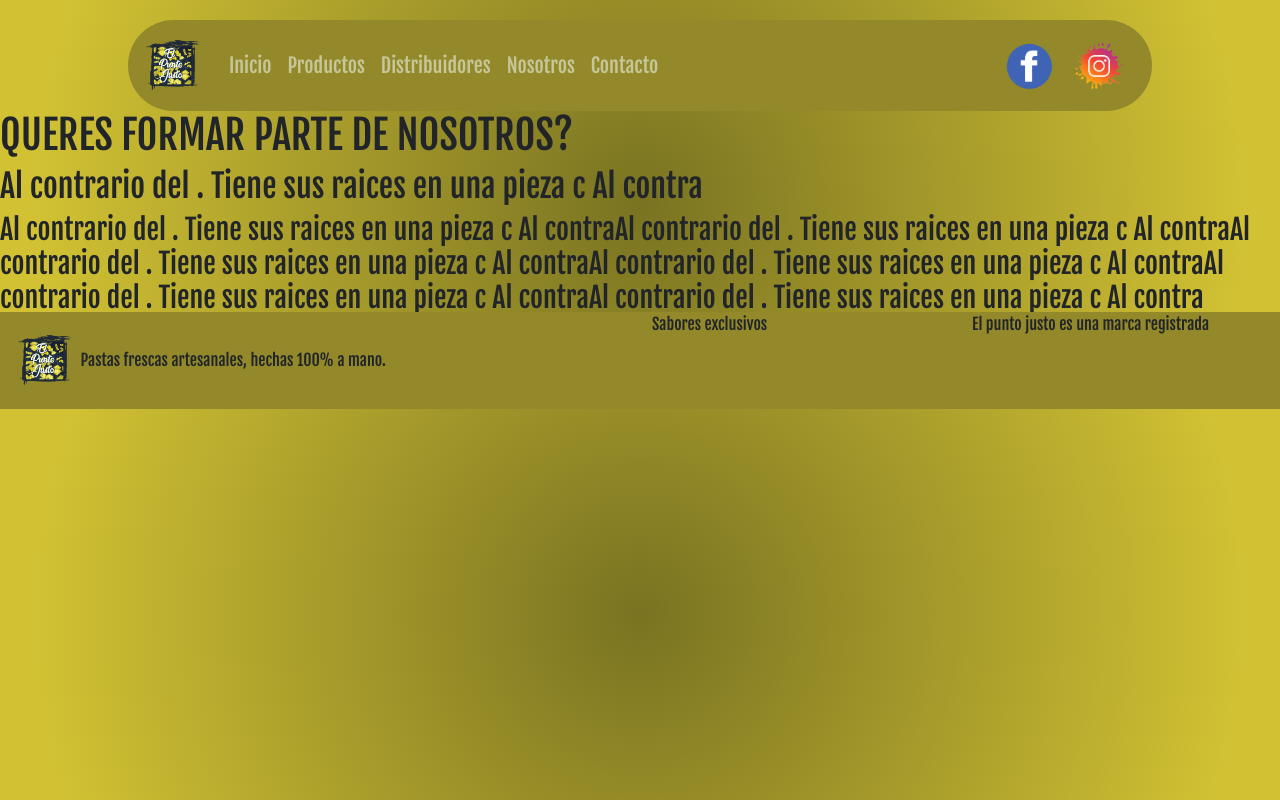
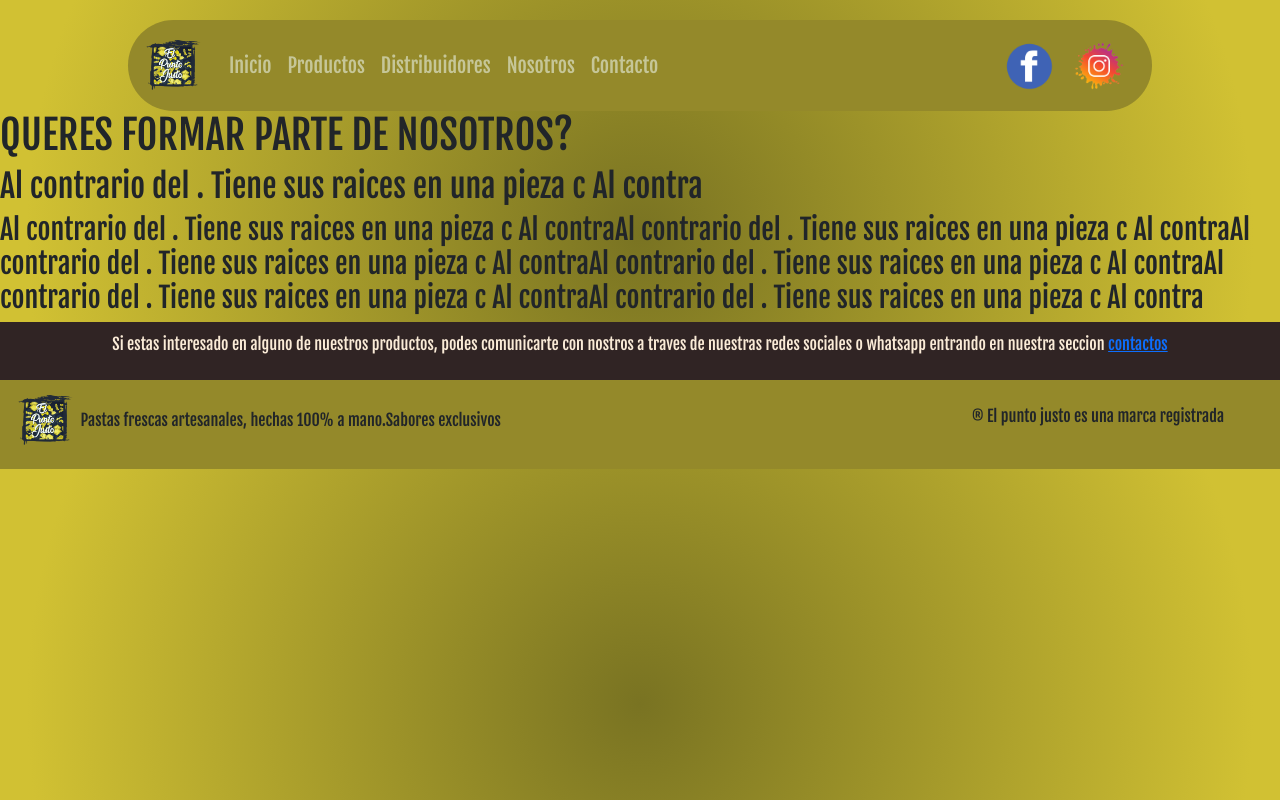
Before and after one commit to MarceObregon/ProyectoCoder, a plain HTML site: page distribuidores.html in a window 1280 px wide. Drawn offline with nearby package versions, Linux system fonts and the light colour scheme.

Commit message:
arreglosBasicos

```diff
--- a/distribuidores.html
+++ b/distribuidores.html
@@ -74,24 +74,25 @@
 
     <!-- footer / pie de pagina -->
    <footer>
-    <div class="footer container-fluid " style="background-color: #94892A;" >
+    <div class="ParrafoFinal">
+        <p>Si estas interesado en alguno de nuestros productos, podes comunicarte
+          con nostros a traves de nuestras redes sociales o whatsapp
+          entrando en nuestra seccion <a href="contacto.html">contactos</a>
+        </p>
+      </div>
+      <div class=" footer container-fluid " style="background-color: #94892A;">
         <div class="row">
-             <div class="col-xs-12 col-md-6 col-lg-g-3 mt-3">
-                  <p><img src="IMAGENES/Logo.png" alt="logo de la pagina" width="65px"
-                            class="d-inline-block align-text-center"> Pastas frescas artesanales, hechas 100% a
-                       mano.</p>
+          <div class="col-6 col-md-7 col-lg-9 mt-2">
+            <p><img src="IMAGENES/Logo.png" alt="logo de la pagina" width="65px" class="d-inline-block align-text-center">
+              Pastas frescas artesanales, hechas 100% a
+              mano.Sabores exclusivos</p>
 
-             </div>
-             <div class=" pUno col-xs-12 col-md-6 col-lg-3 ">
-                  <p>Sabores exclusivos</p>
-             </div>
-             <div class="pDos col-xs-12 col-md-6 col-lg-3 ">
-                  <p>El punto justo es una marca registrada</p>
-             </div>
-
+          </div>
+          <div class="col mt-4">
+            <p> ® El punto justo es una marca registrada</p>
+          </div>
         </div>
-
-   </div>
+      </div>
   </footer>
 
 
--- a/style.css
+++ b/style.css
@@ -8,7 +8,7 @@
 .bodyInicio {
     background-image: url(IMAGENES/PASTA.jpg);
     background-image: no-repeat;
-    background-size: cover;
+    background-size: 100% 100%;
     height: 100vh;
     background-position: center center;
     background-attachment: fixed;
@@ -88,7 +88,10 @@ background-color:  rgb(48, 36, 36);
     position: absolute;
     bottom: 0;
 
+
    }
+
+
 
 
 /*ESTILOS PAGINA PRODUCTOS*/
@@ -216,7 +219,7 @@ animation-name: parpadeo;
 
 /*MEDIA QUERRIS INICIO*/
 
-@media only screen and ( max-width:450px ) {.bodyInicio {background-image: url(IMAGENES/PASTA.jpg); width: 100%;}}
+
 
 @media only screen and ( max-width:450px ) {.contenedorMain{text-align: center;}}
 
```
Also changed, not shown: contacto.html (+1 -1 lines), index.html (+4 -4 lines), nosotros.html (+1 -1 lines), productos.html (+1 -1 lines).
